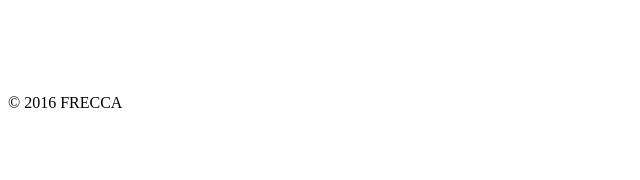
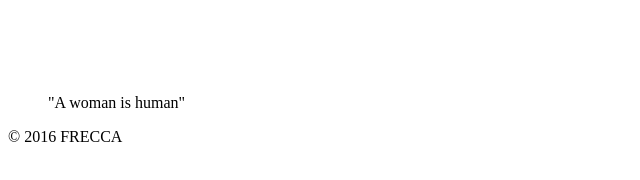
Before and after one commit to season-7/fgm, a plain HTML site: page index.html in a window 1280 px wide. Shown: the whole page, without its empty margins (0-640 px from the left). Drawn offline with Linux system fonts and the light colour scheme.

Commit message:
Call to action

```diff
--- a/index.html
+++ b/index.html
@@ -26,7 +26,11 @@
                 <p></p>
             </div>
         </section>
-        <section id="#call"></section>
+        <section id="#call">
+            <blockquote>
+                <p>"A woman is human"</p>
+            </blockquote>
+        </section>
         <section id="#contact"></section>
     </div>
     <footer>
```
